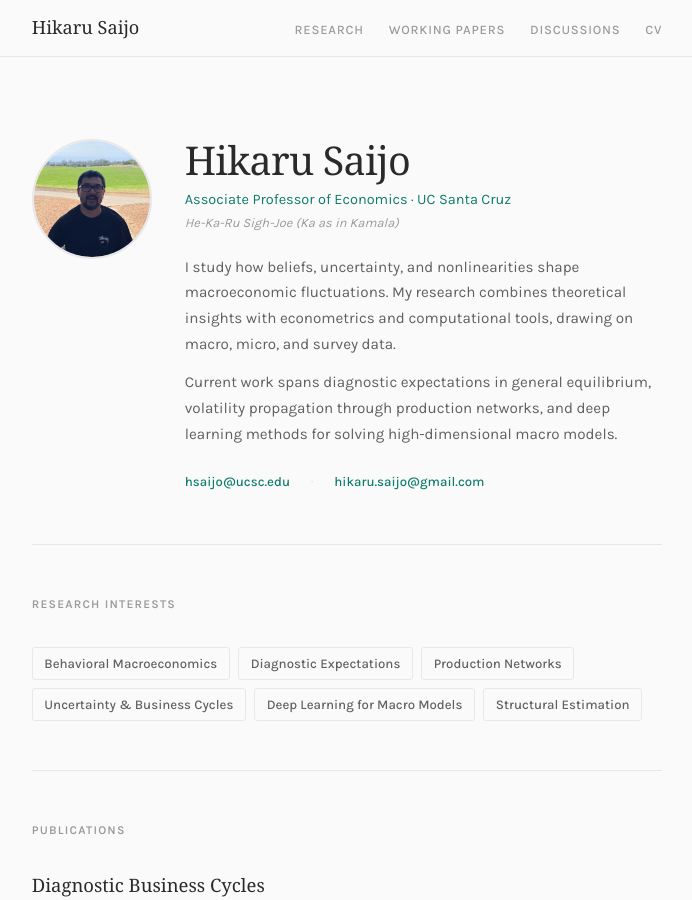
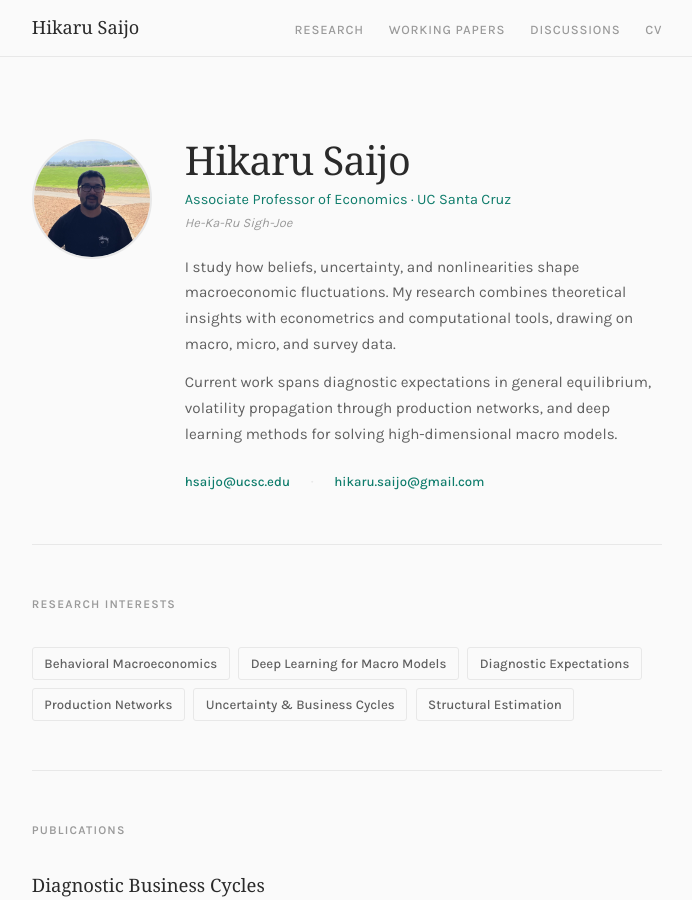
Before and after one commit to hsaijo/hsaijo.github.io, a Jekyll site: the page built from index.md, in a window 1280 px wide and 900 px high. Shown: the whole window, without its empty margins (293-985 px from the left). Built offline with Jekyll 4.4.1, drawn with Linux system fonts in a browser that asks for light colours; some web fonts are replaced.

Commit message:
Update index.md

```diff
--- a/index.md
+++ b/index.md
@@ -332,7 +332,7 @@ layout: null
       <div class="hero-text">
         <h1>Hikaru Saijo</h1>
         <p class="hero-sub">Associate Professor of Economics · <a href="https://economics.ucsc.edu/">UC Santa Cruz</a></p>
-        <p class="pronunciation">He-Ka-Ru Sigh-Joe (Ka as in Kamala)</p>
+        <p class="pronunciation">He-Ka-Ru Sigh-Joe</p>
 
         <div class="hero-bio">
           <p>I study how beliefs, uncertainty, and nonlinearities shape macroeconomic fluctuations. My research combines theoretical insights with econometrics and computational tools, drawing on macro, micro, and survey data.</p>
@@ -357,10 +357,10 @@ layout: null
       <div class="section-label">Research Interests</div>
       <div class="interests">
         <span class="interest">Behavioral Macroeconomics</span>
+        <span class="interest">Deep Learning for Macro Models</span>
         <span class="interest">Diagnostic Expectations</span>
         <span class="interest">Production Networks</span>
         <span class="interest">Uncertainty & Business Cycles</span>
-        <span class="interest">Deep Learning for Macro Models</span>
         <span class="interest">Structural Estimation</span>
       </div>
     </section>
```
